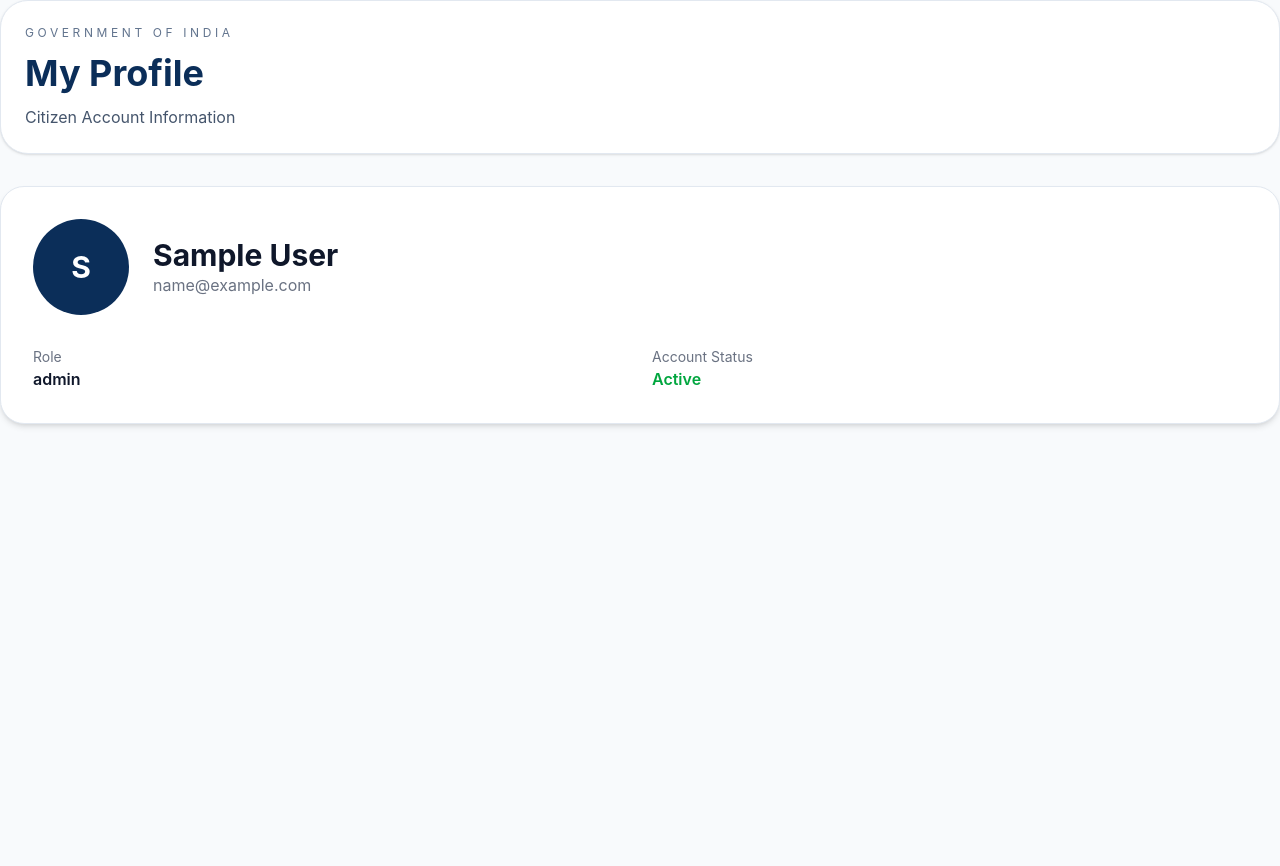
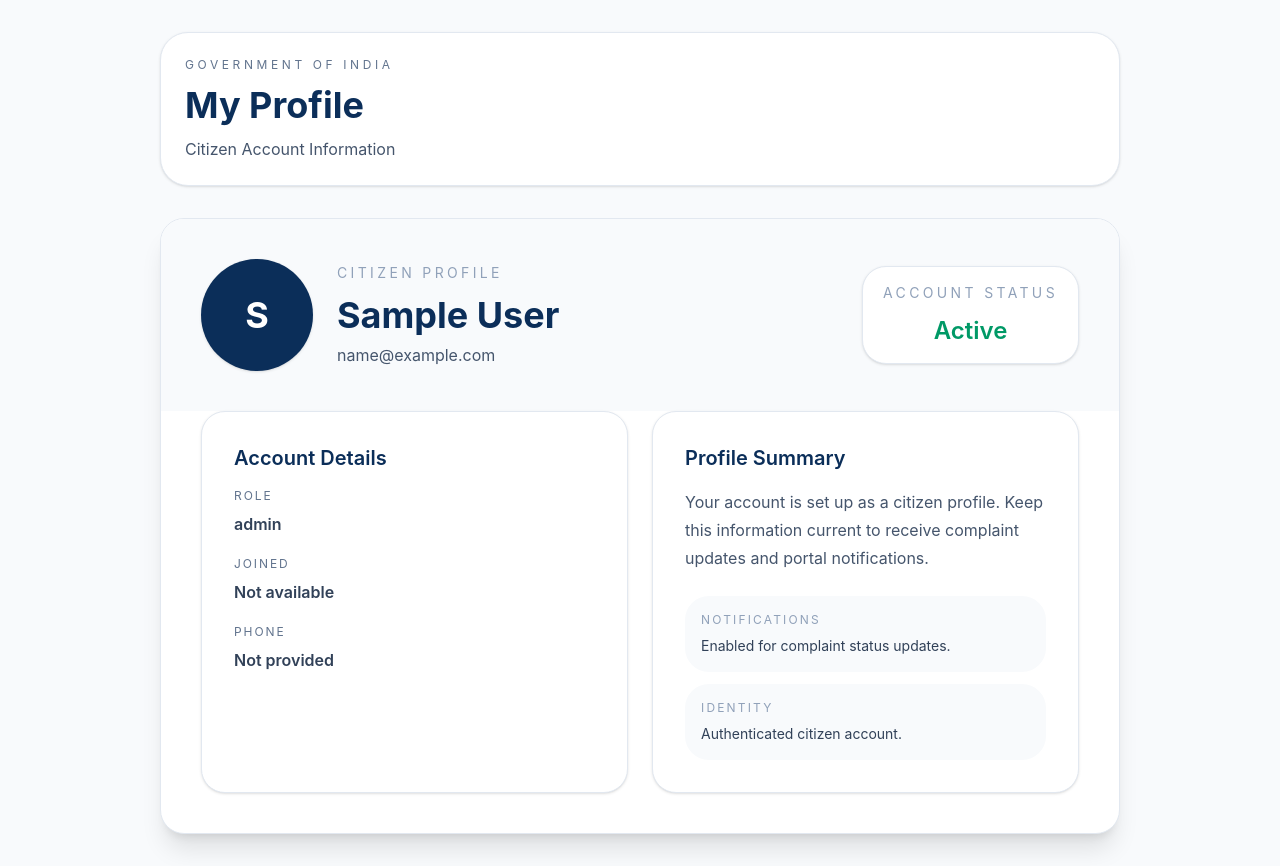
Before and after one commit to VedaVigneshTulasi/public-grievance-management-system, a React app in the folder frontend/: page /profile in a window 1280 px wide. Before the commit the page ends 800 px from the top, so only its background shows below. Built offline with nearby package versions, Linux system fonts and the light colour scheme; sample sign-in values are in the browser's storage; the HTML template or start-up script is replaced by a standard one.

Commit message:
Updated dashboard ui and my complaints ui

```diff
--- a/frontend/src/components/common/SearchBar.jsx
+++ b/frontend/src/components/common/SearchBar.jsx
@@ -1,11 +1,11 @@
-const SearchBar = ({ value, onChange }) => {
+const SearchBar = ({ value, onChange, className = "" }) => {
   return (
     <input
       type="text"
       value={value}
       onChange={onChange}
       placeholder="Search complaints, departments or priorities"
-      className="w-full md:w-96 rounded-3xl border border-slate-300 bg-white px-4 py-3 text-slate-700 shadow-sm outline-none transition focus:border-[#123D82] focus:ring-2 focus:ring-[#123D82]/20"
+      className={`w-full rounded-3xl border border-slate-300 bg-white px-4 py-3 text-slate-700 shadow-sm outline-none transition focus:border-[#123D82] focus:ring-2 focus:ring-[#123D82]/20 ${className}`}
     />
   );
 };
--- a/frontend/src/features/profile/pages/ProfilePage.jsx
+++ b/frontend/src/features/profile/pages/ProfilePage.jsx
@@ -2,75 +2,84 @@ import Card from "../../../components/ui/Card";
 import PageHeader from "../../../components/common/PageHeader";
 
 const ProfilePage = () => {
-  const user = JSON.parse(
-    localStorage.getItem("user")
-  );
+  const user = JSON.parse(localStorage.getItem("user"));
+  const joinedDate = user?.createdAt
+    ? new Date(user.createdAt).toLocaleDateString("en-IN", {
+        day: "numeric",
+        month: "long",
+        year: "numeric",
+      })
+    : "Not available";
 
   return (
-    <div>
+    <div className="min-h-screen bg-slate-50 py-8">
+      <div className="mx-auto max-w-5xl px-4 sm:px-6 lg:px-8 space-y-8">
         <PageHeader
           title="My Profile"
           subtitle="Citizen Account Information"
         />
 
-      <Card className="p-8">
-
-        <div className="flex items-center gap-6 mb-8">
-
-          <div className="w-24 h-24 rounded-full bg-[#0B2E59] text-white flex items-center justify-center text-3xl font-bold">
-
-            {user?.name?.charAt(0)}
-
+        <Card className="overflow-hidden rounded-3xl border border-slate-200 bg-white shadow-xl">
+          <div className="bg-slate-50 px-8 py-8 sm:px-10 sm:py-10">
+            <div className="flex flex-col gap-8 lg:flex-row lg:items-center lg:justify-between">
+              <div className="flex items-center gap-6">
+                <div className="flex h-28 w-28 items-center justify-center rounded-full bg-[#0B2E59] text-4xl font-bold text-white shadow-sm">
+                  {user?.name?.charAt(0) || "C"}
+                </div>
+                <div>
+                  <p className="text-sm uppercase tracking-[0.24em] text-slate-400">Citizen Profile</p>
+                  <h2 className="mt-3 text-4xl font-bold text-[#0B2E59]">
+                    {user?.name || "Unknown User"}
+                  </h2>
+                  <p className="mt-2 text-slate-600">{user?.email || "No email provided"}</p>
+                </div>
               </div>
 
-          <div>
-
-            <h2 className="text-3xl font-bold">
-
-              {user?.name}
-
-            </h2>
-
-            <p className="text-gray-500">
-
-              {user?.email}
-
-            </p>
-
+              <div className="rounded-3xl border border-slate-200 bg-white px-5 py-4 text-center shadow-sm">
+                <p className="text-sm uppercase tracking-[0.24em] text-slate-400">Account Status</p>
+                <p className="mt-3 text-2xl font-semibold text-emerald-600">Active</p>
+              </div>
+            </div>
           </div>
 
+          <div className="grid gap-6 px-8 pb-8 sm:px-10 sm:pb-10 lg:grid-cols-2">
+            <div className="rounded-3xl border border-slate-200 bg-white p-8 shadow-sm">
+              <h3 className="text-xl font-semibold text-[#0B2E59] mb-4">Account Details</h3>
+              <div className="space-y-5 text-slate-700">
+                <div className="grid gap-2">
+                  <span className="text-slate-500 uppercase tracking-[0.16em] text-xs">Role</span>
+                  <span className="font-semibold">{user?.role || "Citizen"}</span>
+                </div>
+                <div className="grid gap-2">
+                  <span className="text-slate-500 uppercase tracking-[0.16em] text-xs">Joined</span>
+                  <span className="font-semibold">{joinedDate}</span>
+                </div>
+                <div className="grid gap-2">
+                  <span className="text-slate-500 uppercase tracking-[0.16em] text-xs">Phone</span>
+                  <span className="font-semibold">{user?.phone || "Not provided"}</span>
+                </div>
+              </div>
             </div>
 
-        <div className="grid md:grid-cols-2 gap-6">
-
-          <div>
-
-            <h3 className="text-gray-500 text-sm">
-              Role
-            </h3>
-
-            <p className="font-semibold">
-              {user?.role}
+            <div className="rounded-3xl border border-slate-200 bg-white p-8 shadow-sm">
+              <h3 className="text-xl font-semibold text-[#0B2E59] mb-4">Profile Summary</h3>
+              <p className="text-slate-600 leading-7">
+                Your account is set up as a citizen profile. Keep this information current to receive complaint updates and portal notifications.
               </p>
-
+              <div className="mt-6 grid gap-3">
+                <div className="rounded-3xl bg-slate-50 p-4">
+                  <p className="text-xs uppercase tracking-[0.18em] text-slate-400">Notifications</p>
+                  <p className="mt-2 text-sm text-slate-700">Enabled for complaint status updates.</p>
                 </div>
-
-          <div>
-
-            <h3 className="text-gray-500 text-sm">
-              Account Status
-            </h3>
-
-            <p className="font-semibold text-green-600">
-              Active
-            </p>
-
+                <div className="rounded-3xl bg-slate-50 p-4">
+                  <p className="text-xs uppercase tracking-[0.18em] text-slate-400">Identity</p>
+                  <p className="mt-2 text-sm text-slate-700">Authenticated citizen account.</p>
                 </div>
-
               </div>
-
+            </div>
+          </div>
         </Card>
-
+      </div>
     </div>
   );
 };
```
Also changed, not shown: frontend/src/features/complaints/pages/ComplaintListPage.jsx (+72 -20 lines), frontend/src/features/dashboard/pages/DashboardPage.jsx (+97 -72 lines). Lines whose indentation alone changed are shown as unchanged.
